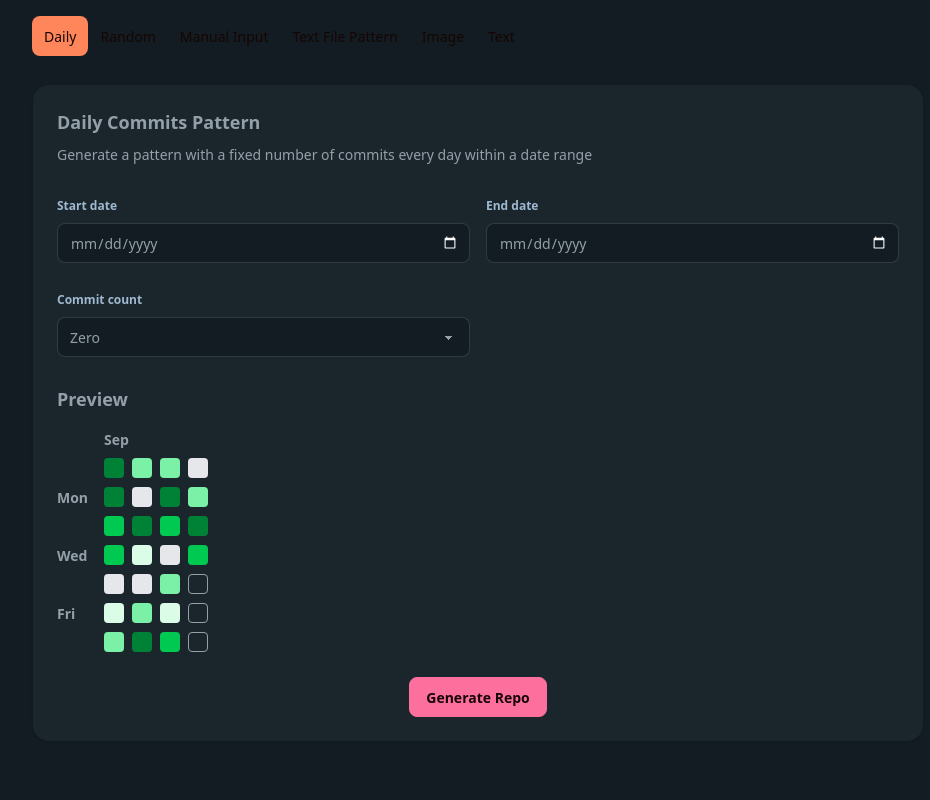
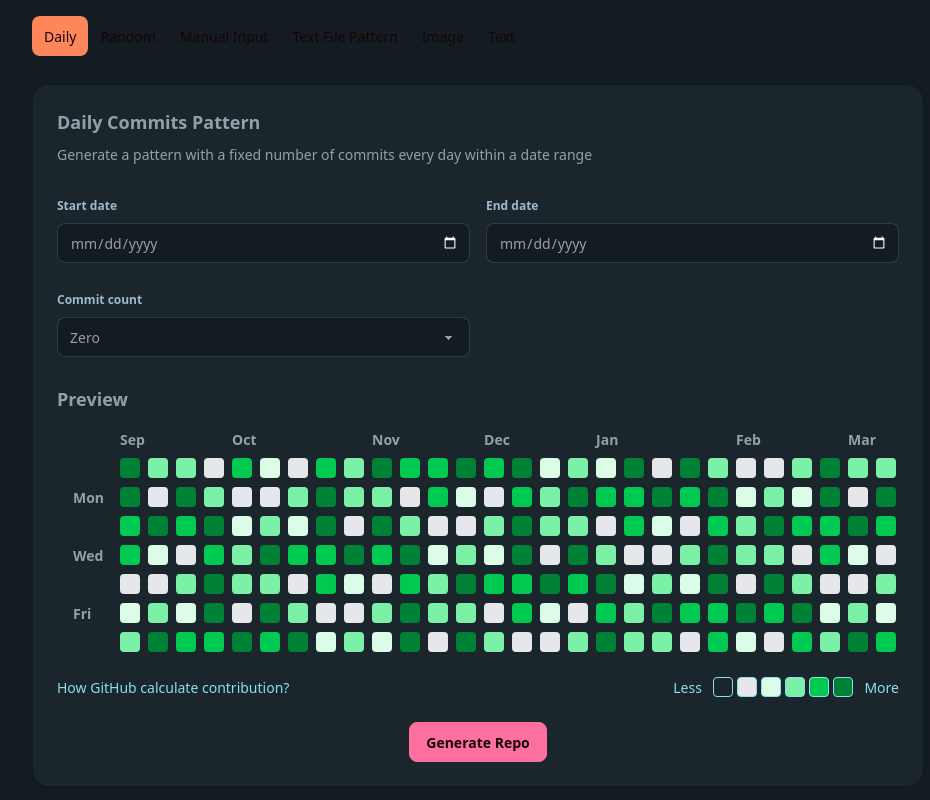
Before and after one commit to dthung1602/gistory, a React (Vite) app in the folder frontend/: page / in a window 1280 px wide. Shown: the part 312-1112 px from the top of the page, without its empty margins (162-1092 px from the left). Built offline with nearby package versions, Linux system fonts and the light colour scheme.

Commit message:
Improve preview grid

```diff
--- a/frontend/src/components/PatternInput.tsx
+++ b/frontend/src/components/PatternInput.tsx
@@ -7,6 +7,8 @@ type Prop = {
   subtitle: string;
   children: React.ReactNode;
 };
+
+const today = new Date();
 
 function PatternInput({ title, subtitle, children }: Prop) {
   return (
@@ -19,7 +21,7 @@ function PatternInput({ title, subtitle, children }: Prop) {
           {children}
         </div>
 
-        <Preview startDate={new Date()} data={mockData} />
+        <Preview startDate={today} data={mockData} />
 
         <div className="card-actions justify-center">
           <button className="btn btn-secondary">Generate Repo</button>
@@ -29,7 +31,7 @@ function PatternInput({ title, subtitle, children }: Prop) {
   );
 }
 
-const mockData = [
+let mockData = [
   CommitCount.ALot,
   CommitCount.ALot,
   CommitCount.Many,
@@ -60,4 +62,7 @@ const mockData = [
   CommitCount.Many,
 ];
 
+mockData = [...mockData, ...mockData, ...mockData, ...mockData, ...mockData];
+mockData = [...mockData, ...mockData];
+
 export default PatternInput;
--- a/frontend/src/components/Preview.tsx
+++ b/frontend/src/components/Preview.tsx
@@ -8,6 +8,8 @@ type Prop = {
 };
 
 type Cell = string | { cellLabel: string; commitCount: CommitCount };
+
+const COMMIT_COUNT_VALS = [null, ...Object.values(CommitCount)];
 
 function getColorForCommit(count: CommitCount | null): string {
   switch (count) {
@@ -46,6 +48,7 @@ function Preview({ startDate, data }: Prop) {
       if (i % 7 == 0) {
         if (currentMonth != lastMonth && date.getDate() < 16) {
           cells.push(monthFormater.format(date));
+          lastMonth = currentMonth;
         } else {
           cells.push("");
         }
@@ -55,7 +58,6 @@ function Preview({ startDate, data }: Prop) {
       const cellLabel: string = `${commitCount || "No"} commits on ${dateFormater.format(date)}`;
       cells.push({ cellLabel, commitCount });
 
-      lastMonth = currentMonth;
       date.setDate(date.getDate() + 1);
     }
 
@@ -64,7 +66,8 @@ function Preview({ startDate, data }: Prop) {
 
   return (
     <div className="mb-4 flex flex-col items-start">
-      <h2 className="font-bold text-lg mb-4">Preview</h2>
+      <h2 className="font-bold text-lg mb-2">Preview</h2>
+      <div className="pb-4 pt-2 pl-4 mb-2 overflow-x-scroll w-full">
         <div
           className="grid grid-rows-8 grid-flow-col gap-2"
           aria-label="commit-graph"
@@ -79,7 +82,6 @@ function Preview({ startDate, data }: Prop) {
           <div></div>
           {cells.map((cell, idx) => {
             if (isString(cell)) {
-            console.log(cell);
               return (
                 <div key={idx} className="w-5 h-5 font-bold whitespace-nowrap">
                   {cell}
@@ -93,14 +95,33 @@ function Preview({ startDate, data }: Prop) {
             return (
               <div
                 key={idx}
-              className={`w-5 h-5 rounded-sm tooltip tooltip-info ${colorClass} ${borderClass} transition-colors duration-150`}
-              // title={cell.cellLabel}
+                className={`w-5 h-5 rounded-sm tooltip tooltip-info foo hover:scale-110 hover:z-10
+                      cursor-pointer transition-colors duration-250 ${colorClass} ${borderClass}`}
                 data-tip={cell.cellLabel}
               />
             );
           })}
         </div>
       </div>
+      <div className="flex justify-between w-full text-info">
+        <a
+          className="hover:underline"
+          href="https://docs.github.com/articles/why-are-my-contributions-not-showing-up-on-my-profile"
+        >
+          How GitHub calculate contribution?
+        </a>
+        <div className="flex gap-1">
+          Less &nbsp;
+          {COMMIT_COUNT_VALS.map((commit) => (
+            <div
+              key={"" + commit}
+              className={`w-5 h-5 inline-block rounded-sm border ${getColorForCommit(commit)}`}
+            />
+          ))}
+          &nbsp; More
+        </div>
+      </div>
+    </div>
   );
 }
 
```
Lines whose indentation alone changed are shown as unchanged.
